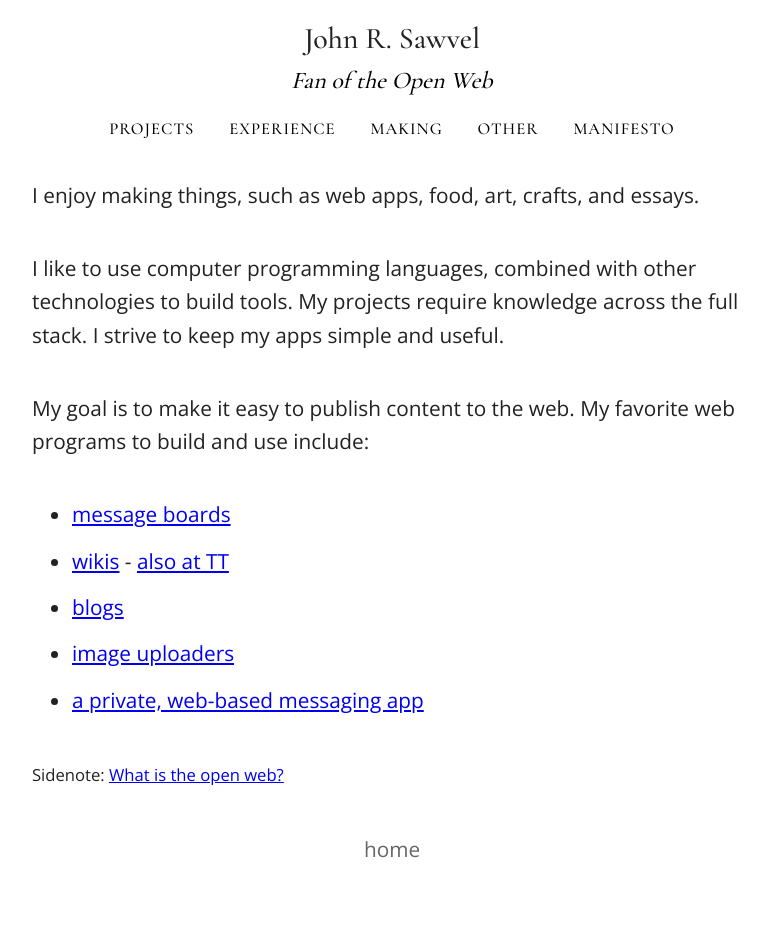
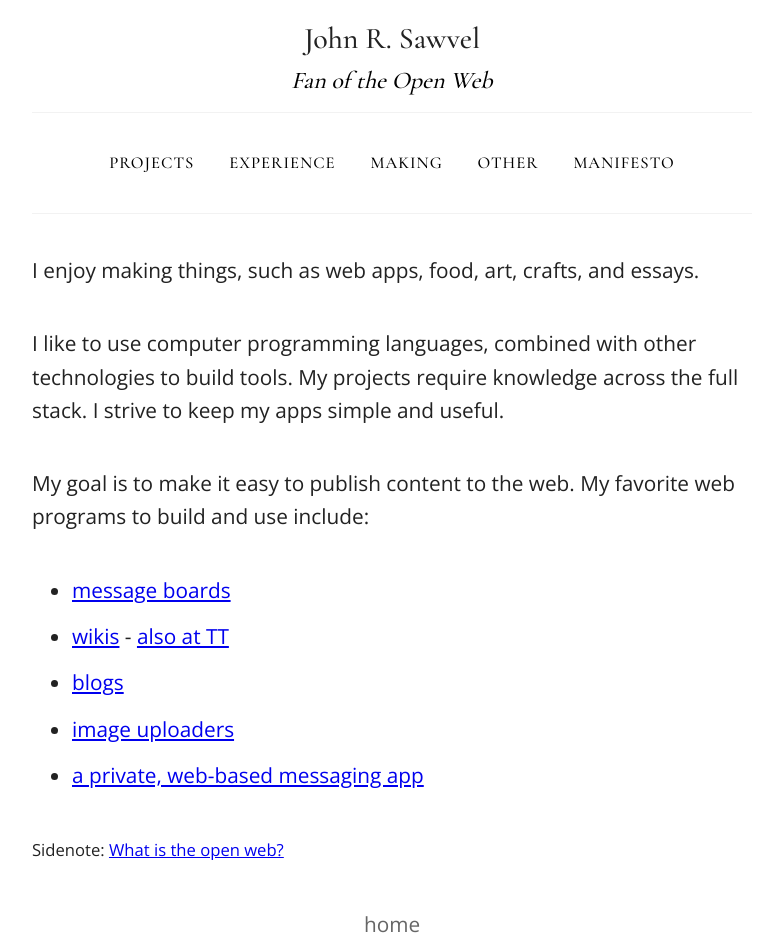
Before and after one commit to jrsawvel/jrsawvel.github.io, a Jekyll site: the page built from index.md, in a window 1280 px wide. Shown: the whole page, without its empty margins (248-1031 px from the left). Built offline with Jekyll 4.4.1, drawn with Linux system fonts in a browser that asks for light colours; before the commit the page ends 900 px from its top, so only the background shows below that.

Commit message:
Update boghop-min.html

```diff
--- a/_layouts/boghop-min.html
+++ b/_layouts/boghop-min.html
@@ -38,13 +38,15 @@
     </div>
 -->
 
+    <hr class="nav-hr" />
     <nav class="nav-primary"><div class="wrap menu-links"><ul class="nav-menu">
       <li class="menu-item"><a href="/projects">Projects</a></li>
       <li class="menu-item"><a href="/experience">Experience</a></li>
       <li class="menu-item"><a href="/making">Making</a></li>
       <li class="menu-item"><a href="/other-interests">Other</a></li>
       <li class="menu-item"><a href="/manifesto">Manifesto</a></li>
-     </ul></div></nav>
+    </ul></div></nav>
+    <hr class="nav-hr" />
 
     <article>
       <header class="entry-header">
```
